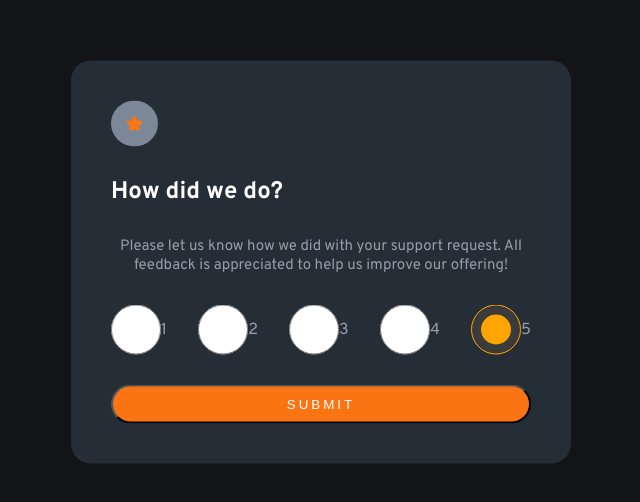
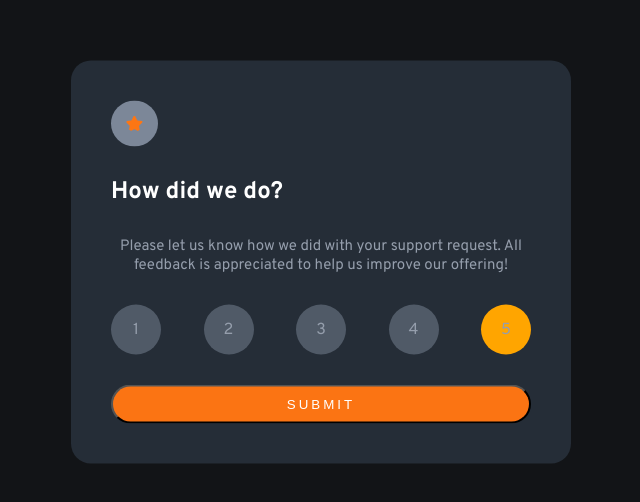
Before and after one commit to OussamaDjebbour/frontend-mentor-Interactive-rating-component, a plain HTML site: page index.html in a window 1280 px wide. Shown: the part 138-640 px from the top of the page, without its empty margins (319-959 px from the left). Drawn offline with Linux system fonts and the light colour scheme; a web font is replaced by a local one.

Commit message:
modify radiobox

```diff
--- a/index.css
+++ b/index.css
@@ -72,6 +72,16 @@ ul {
   width: 100%;
 }
 ul .btn {
+  display: none;
+}
+ul li {
+  display: flex;
+  align-items: center;
+  justify-content: center;
+  border-style: none;
+}
+
+span {
   background-color: hsl(216, 12%, 54%, 0.5);
   width: 50px;
   height: 50px;
@@ -81,28 +91,15 @@ ul .btn {
   justify-content: center;
   border-style: none;
 }
-ul li {
-  display: flex;
-  align-items: center;
-  justify-content: center;
-  border-style: none;
-}
-input[type="radio"]:checked {
-  accent-color: orange;
-}
-ul .btn:checked {
-  background-color: orange;
-}
 
-ul .btn:hover {
+.btn:hover + span {
   background-color: hsl(217, 12%, 63%);
   color: hsl(0, 0%, 100%);
   cursor: pointer;
 }
-/* ul .btn label {
-  list-style-type: none;
-  list-style: none;
-} */
+.btn:checked + span {
+  background-color: orange;
+}
 
 .btn-submit {
   background-color: hsl(25, 97%, 53%);
--- a/index.html
+++ b/index.html
@@ -32,24 +32,34 @@
       <div class="parent-number">
         <ul>
           <li>
-            <input type="radio" name="group" value="1" class="btn" />
-            <label>1</label>
+            <label>
+              <input type="radio" name="group" value="1" class="btn" />
+              <span>1</span>
+            </label>
           </li>
           <li>
-            <input type="radio" name="group" value="2" class="btn" />
-            <label>2</label>
+            <label>
+              <input type="radio" name="group" value="2" class="btn" />
+              <span>2</span>
+            </label>
           </li>
           <li>
-            <input type="radio" name="group" value="3" class="btn" />
-            <label>3</label>
+            <label>
+              <input type="radio" name="group" value="3" class="btn" />
+              <span>3</span>
+            </label>
           </li>
           <li>
-            <input type="radio" name="group" value="4" class="btn" />
-            <label>4</label>
+            <label>
+              <input type="radio" name="group" value="4" class="btn" />
+              <span>4</span>
+            </label>
           </li>
           <li>
-            <input type="radio" name="group" value="5" class="btn" checked />
-            <label>5</label>
+            <label>
+              <input type="radio" name="group" value="5" class="btn" checked />
+              <span>5</span>
+            </label>
           </li>
         </ul>
       </div>
```
